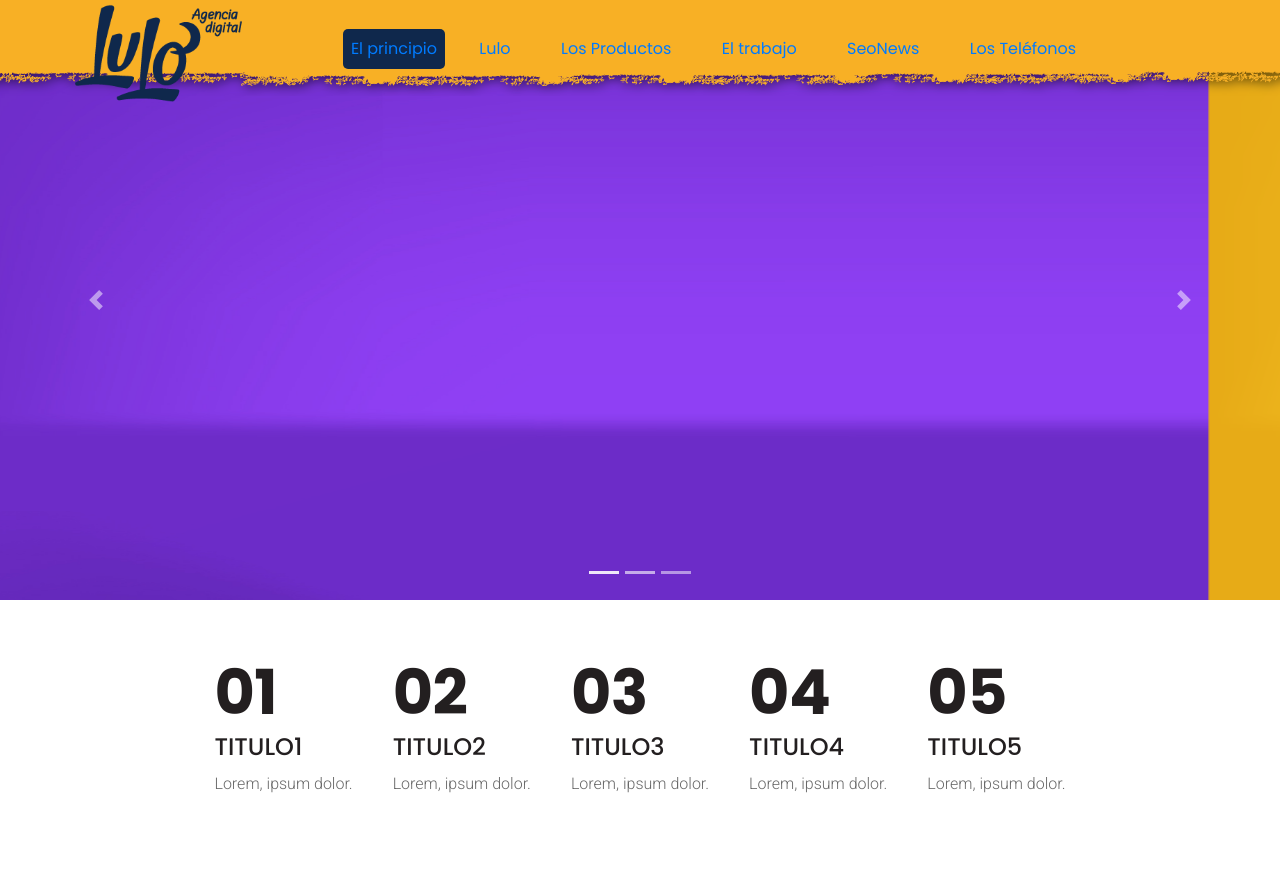
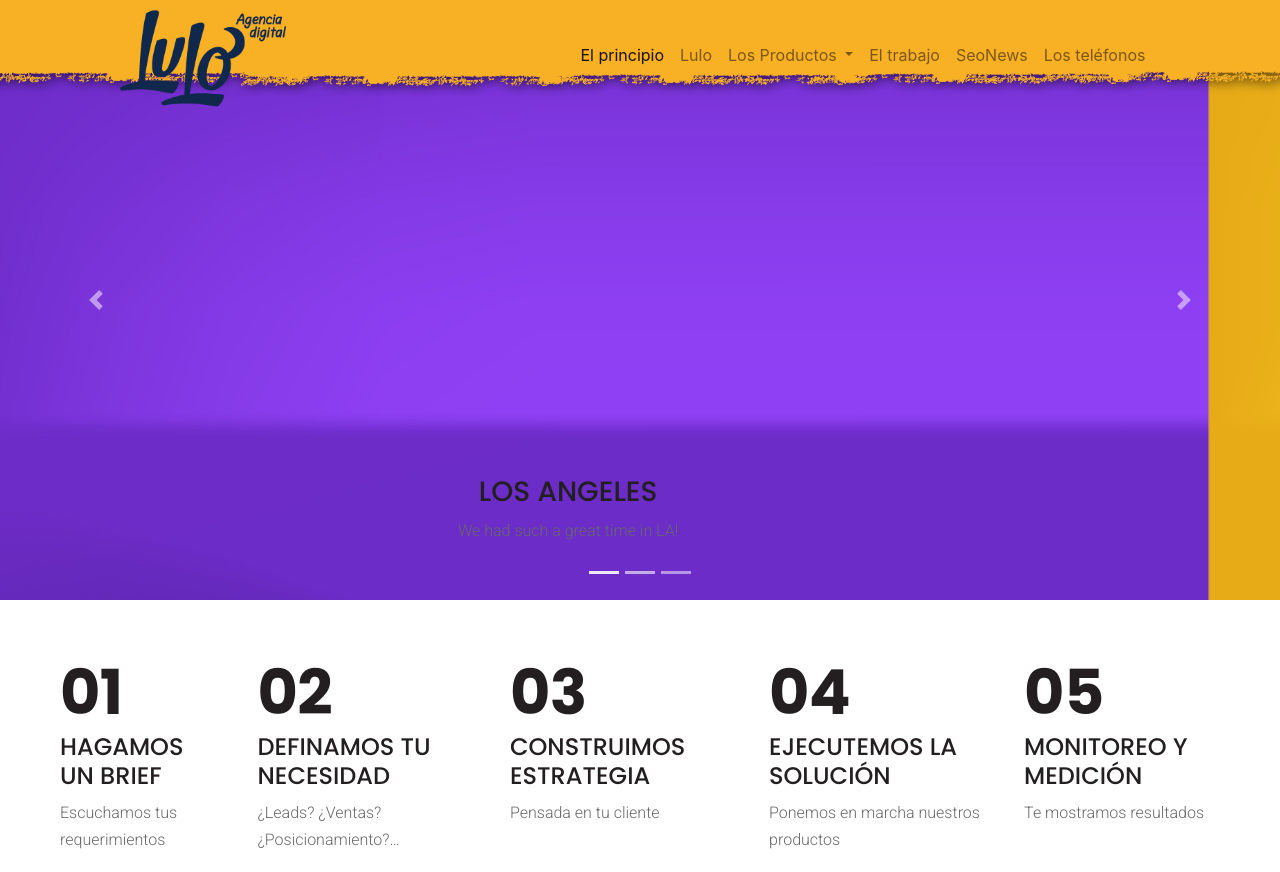
Before and after one commit to jacz0992/camada22940, a website: page index.html in a window 1280 px wide. Shown: the top 872 px of the page. Drawn offline with nearby package versions, Linux system fonts and the light colour scheme.

Commit message:
entrega4

```diff
--- a/index.html
+++ b/index.html
@@ -23,37 +23,51 @@
          <img src="images/logo-lulo-agencia (2).png" alt="logo lulo agencia digital" class="encabezado--size">
         </a>
         </div>
-    <nav class="menuPrincipal">
-        <div class="menuPrincipal__uMenu-1">
-            <ul class="nav nav__pills" id="menu" >
-                <li class="nav__pills--active">
-                    <a href="index.html" >El principio</a>
-                </li>
-                <li class="nav nav__pills">
-                    <a class="nav-link" href="lulo.html">Lulo</a>
-                </li>
-                <li class="nav nav__pills">
-                    <a class="nav-link" href="los-productos.html" >Los Productos</a>
-                    <ul >
-						<li><a href="">Desarrollo web</a></li>
-						<li><a href="">Social Media</a></li>
-						<li><a href="">Paid Media</a></li>
-						<li><a href="">SEO</a></li>
-					</ul>
-                </li>
-                <li class="nav nav__pills">
-                    <a class="nav-link" href="el-trabajo.html" >El trabajo</a>
-                </li>
-                <li class="nav nav__pills">
-                    <a class="nav-link" href="seonews.html" >SeoNews</a>
-                </li>
-                <li class="nav nav__pills">
-                    <a class="nav-link" href="los-telefonos.html" >Los Teléfonos</a>
-                </li>
-            </ul>
+
+<!--menu desktop-->
+<nav class="navbar navbar-expand-lg navbar-light ">
+
+    <button class="navbar-toggler" type="button" data-toggle="collapse"
+            data-target="#navbarSupportedContent" aria-controls="navbarSupportedContent"
+            aria-expanded="false" aria-label="Toggle navigation">
+      <span class="navbar-toggler-icon"></span>
+    </button>
+    <div class="collapse navbar-collapse" id="navbarSupportedContent">
+      <ul class="navbar-nav mr-auto">
+        <li class="nav-item active">
+          <a class="nav-link" href="index.html">El principio<span class="sr-only">(current)</span></a>
+        </li>
+        <li class="nav-item">
+          <a class="nav-link" href="lulo.html">Lulo</a>
+        </li>
+        <li class="nav-item dropdown">
+          <a class="nav-link dropdown-toggle" href="#" id="navbarDropdown" role="button"
+             data-toggle="dropdown" aria-haspopup="true" aria-expanded="false">
+            Los Productos
+          </a>
+          <div class="dropdown-menu" aria-labelledby="navbarDropdown">
+            <a class="dropdown-item" href="#">Desarrollo web</a>
+            <a class="dropdown-item" href="#">Social Media</a>
+            <a class="dropdown-item" href="#">Paid Media</a>
+            <a class="dropdown-item" href="#">SEO</a>
           </div>
+        </li>
+        <li class="nav-item">
+            <a class="nav-link" href="el-trabajo.html">El trabajo</a>
+        </li>
+        <li class="nav-item">
+            <a class="nav-link" href="seonews.html">SeoNews</a>
+        </li>
+        <li class="nav-item">
+            <a class="nav-link" href="los-telefonos.html">Los teléfonos</a>
+        </li>
 
-    </nav>
+      </ul>
+
+    </div>
+  </nav>
+
+
     </header>
     <!--carrousel principal-->
     <section>
@@ -71,6 +85,10 @@
                 <div class="carousel-inner">
                   <div class="carousel-item active">
                     <img src="images/background-1slide.jpg" alt="1 slide" height="600" width="1920">
+                    <div class="carousel-caption">
+                        <h3>Los Angeles</h3>
+                        <p>We had such a great time in LA!</p>
+                      </div>
                   </div>
                   <div class="carousel-item">
                     <img src="images/fondo-amarillo.png" alt="2 slide" height="600" width="1920">
@@ -97,10 +115,12 @@
                     01
                 </h3>
                 <h4>
-                    titulo1
+                    HAGAMOS
+                    UN BRIEF
                 </h4>
                 <p>
-                    Lorem, ipsum dolor.
+                    Escuchamos tus
+                    requerimientos
                 </p>
            </div>
            <div class="step">
@@ -108,10 +128,12 @@
                 02
             </h3>
             <h4>
-                titulo2
+                DEFINAMOS
+                TU NECESIDAD
             </h4>
             <p>
-                Lorem, ipsum dolor.
+                ¿Leads? ¿Ventas?
+                ¿Posicionamiento?…
             </p>
            </div>
            <div class="step">
@@ -119,10 +141,11 @@
                 03
             </h3>
             <h4>
-                titulo3
+                CONSTRUIMOS
+                ESTRATEGIA
             </h4>
             <p>
-                Lorem, ipsum dolor.
+                Pensada en tu cliente
             </p>
             </div>
             <div class="step">
@@ -130,10 +153,12 @@
                     04
                 </h3>
                 <h4>
-                    titulo4
+                    EJECUTEMOS
+                    LA SOLUCIÓN
                 </h4>
                 <p>
-                    Lorem, ipsum dolor.
+                    Ponemos en marcha
+                    nuestros productos
                 </p>
            </div>
            <div class="step">
@@ -141,10 +166,11 @@
                 05
             </h3 >
             <h4>
-                titulo5
+                MONITOREO Y
+                MEDICIÓN
             </h4>
             <p>
-                Lorem, ipsum dolor.
+                Te mostramos resultados
             </p>
             </div>
        </div>
@@ -157,8 +183,9 @@
                 <img class="imagenLulo" src="images/lulov2.png" alt="imagen de lulo" width="515">
             </div>
             <div class="column2 wrapper" id="columna2">
-                <h1 class="referentBox heading animatable " id="parrafo1">Titular de muestra</h1><br>
-                <p class="caption animatable" id="parrafo2">Texto de ejemplo. Lorem ipsum dolor sit amet, consectetur adipiscing elit nullam nunc justo sagittis suscipit ultrices.</p>
+                <h1 class="referentBox heading animatable " id="parrafo1">NUESTRA ESCENCIA</h1><br>
+                <p class="caption animatable" id="parrafo2">Somos partners de nuestros clientes, trabajamos para que ellos crezcan y así, crecer con ellos, es lo que nos impulsa día a día a ser mejores.
+                    Nuestro compromiso  es con nosotros mismos y con nuestros clientes. </p>
                 <button type="button" class="btn btn-secondary btn-lg">VER MÁS</button> <!--BOTON UTILIZADO CON BOOTSTRAP-->
             </div>
         </div>
@@ -172,29 +199,29 @@
             <div class="row mb-3 justify-content-center">
             <div class="col img-hover-zoom ">
                 <img class="" src="images/h1-port-01.jpg" alt="cliente Levapan" width="300" height="300">
-                <h4 class="text-dark">titlulo work 1</h4>
+                <h4 class="text-dark">Evento Empresa</h4>
             </div>
             <div class="col img-hover-zoom">
                 <img class="" src="images/h1-port-02.jpg" alt="cliente iberonex" width="300" height="300">
-                <h4 class="text-dark">titlulo work 2</h4>
+                <h4 class="text-dark">Edificio Colfecar</h4>
             </div>
             <div class="col img-hover-zoom">
                 <img class="" src="images/h1-port-03.jpg" alt="cliente claro" width="300" height="300">
-                <h4 class="text-dark">titlulo work 3</h4>
+                <h4 class="text-dark">Formacon</h4>
             </div>
             </div>
             <div class="row mb-3">
             <div class="col img-hover-zoom">
                 <img class="" src="images/h1-port-04.jpg" alt="cliente MARS" width="300" height="300">
-                <h4 class="text-dark">titulo work 4</h4>
+                <h4 class="text-dark">International Pilot Academy</h4>
             </div>
             <div class="col img-hover-zoom">
                 <img class="" src="images/h1-port-05.jpg" alt="cliente WOm" width="300" height="300">
-                <h4 class="text-dark">titlulo work 5</h4>
+                <h4 class="text-dark">Dr Ricardo Gonzalez</h4>
             </div>
             <div class="col img-hover-zoom">
                 <img class="" src="images/h1-port-06.jpg" alt="cliente moneygram" width="300" height="300">
-                <h4 class="text-dark">titlulo work 6</h4>
+                <h4 class="text-dark">Fundacion Leucemia y Linfoma</h4>
             </div>
             </div>
         </div>
@@ -230,15 +257,15 @@
         </div>
     </section>
     <!--instagram: aqui va una conexión api a la red social, revisar https://www.powr.io/-->
-    <section>
+     <!--<section>
         <div class="">
             <h3>
                 Instagram
             </h3>
-            <!-- <iframe width="560" height="315" src="https://www.youtube.com/embed/7DxqIoJ5wYw" title="YouTube video player" frameborder="0" allow="accelerometer; autoplay; clipboard-write; encrypted-media; gyroscope; picture-in-picture" allowfullscreen></iframe>
-            -->
+             <iframe width="560" height="315" src="https://www.youtube.com/embed/7DxqIoJ5wYw" title="YouTube video player" frameborder="0" allow="accelerometer; autoplay; clipboard-write; encrypted-media; gyroscope; picture-in-picture" allowfullscreen></iframe>
+
         </div>
-    </section>
+    </section>-->
     <!--inicio de los post-->
     <section class="section__Post">
         <div class="">
--- a/style.scss
+++ b/style.scss
@@ -4,7 +4,11 @@
     box-sizing: border-box;
     }
 
-
+.navbar {
+        font-family: 'Poppins', sans-serif;
+        font-size: 18px;
+        margin-top: -25px;
+    }
 
 /*BEM numero 1*/
 .menuPrincipal__uMenu-1{
@@ -44,6 +48,7 @@
     padding: 8px;
     border-radius: 5px;
 }
+
 
 
 .uNav {
@@ -108,8 +113,23 @@ header#top {
 }
 
 .encabezado--size {
-    height: 100px;
-    margin-left: 50px;
+
+        height: 100px;
+        margin-left: 0px;
+        margin-top: 5px;
+
+
+}
+
+button.navbar-toggler {
+    margin-left: -90px;
+    margin-top: -20px;
+}
+
+ul.navbar-nav.mr-auto {
+    background: #F8B025;
+    padding: 8px;
+    -webkit-box-shadow: 2px 6px 6px -2px rgb(0 0 0 / 24%);
 
 }
 
@@ -428,7 +448,7 @@ section.sectionPost {
 
 /* aqui estan los media query */
 
-@media only screen and (max-width: 375px) {
+@media only screen and (max-width: 400px) {
     .steps {
         display: grid;
         justify-items: center;
@@ -498,6 +518,17 @@ section.sectionPost {
         flex-wrap: nowrap;
         align-items: center;
         justify-content: space-around;
+    }
+
+    .navbar-nav {
+        display: -ms-flexbox;
+        display: flex;
+        -ms-flex-direction: column;
+        flex-direction: column;
+        padding-left: 0;
+        margin-bottom: 0;
+        list-style: none;
+        background: #ffa800;!important
     }
 
     }
```
Also changed, not shown: style.css, 1 other file.
